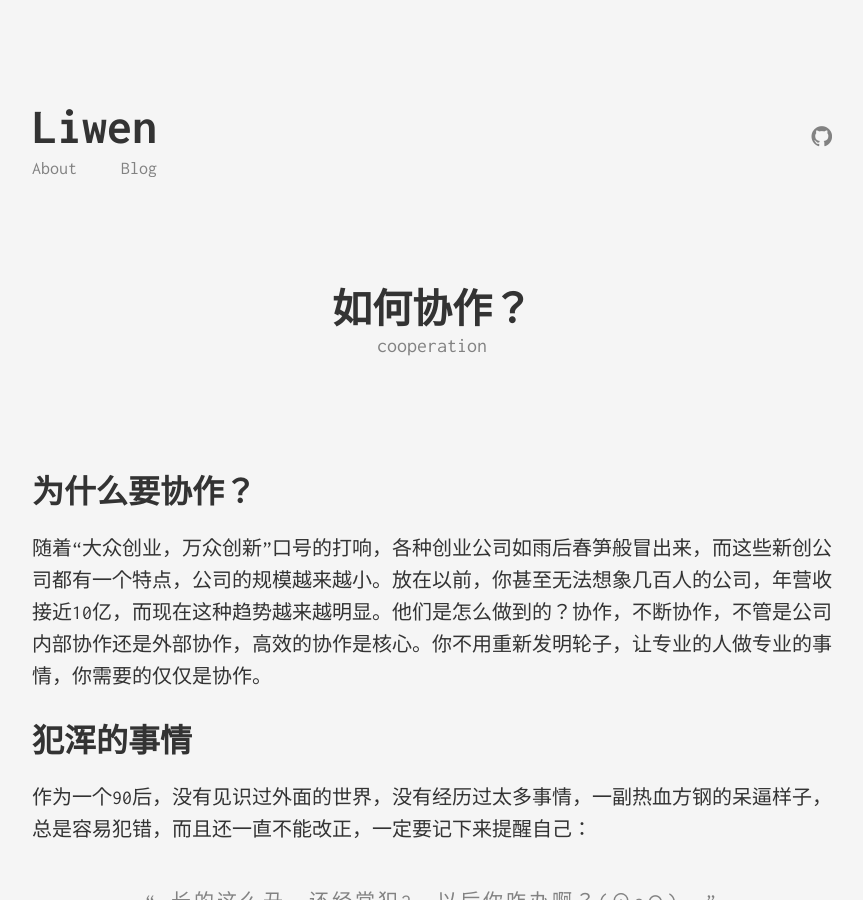
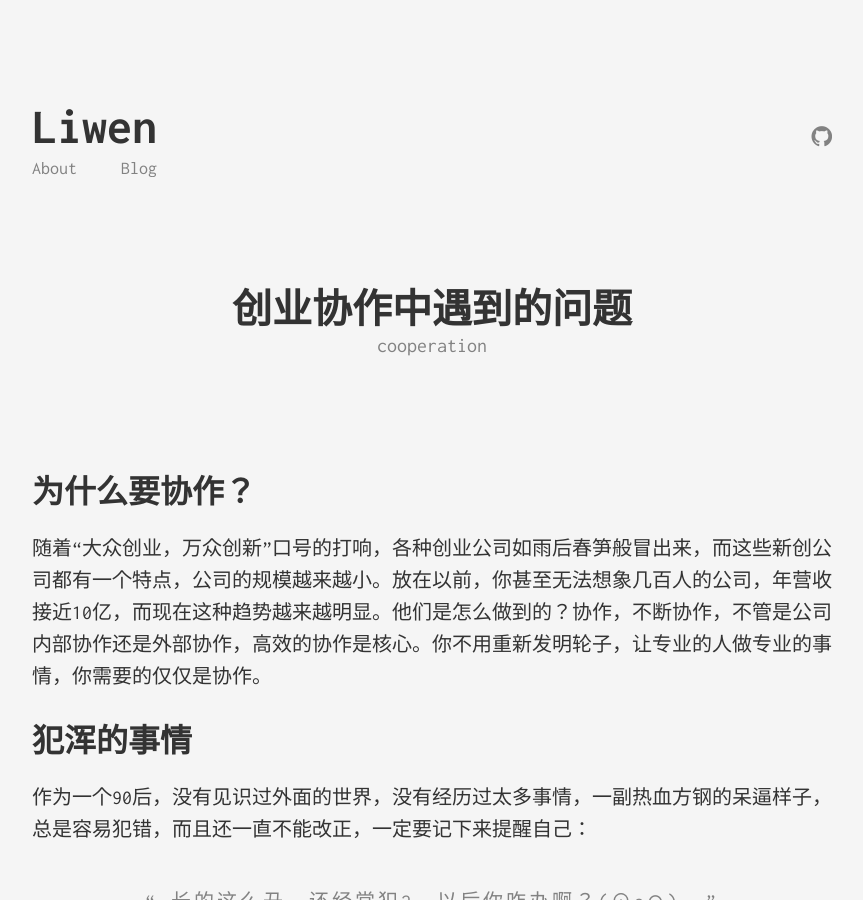
Before and after one commit to zhangliwen/blog, a Jekyll site: the page built from _posts/2016-08-26-cooperation.markdown, in a window 1280 px wide and 900 px high. Shown: the whole window, without its empty margins (208-1071 px from the left). Built offline with Jekyll 4.4.1, drawn with Linux system fonts in a browser that asks for light colours.

Commit message:
change cooperation title

```diff
--- a/_posts/2016-08-26-cooperation.markdown
+++ b/_posts/2016-08-26-cooperation.markdown
@@ -1,6 +1,6 @@
 ---
 layout: post
-title: 如何协作？
+title: 创业协作中遇到的问题
 subtitle: "cooperation"
 categories: [thinking]
 ---
```
